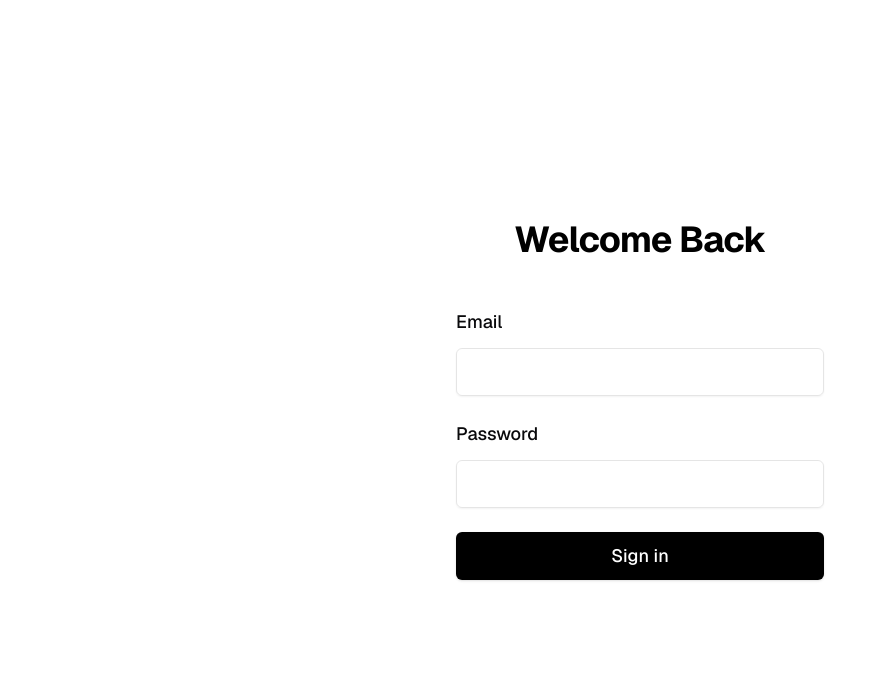
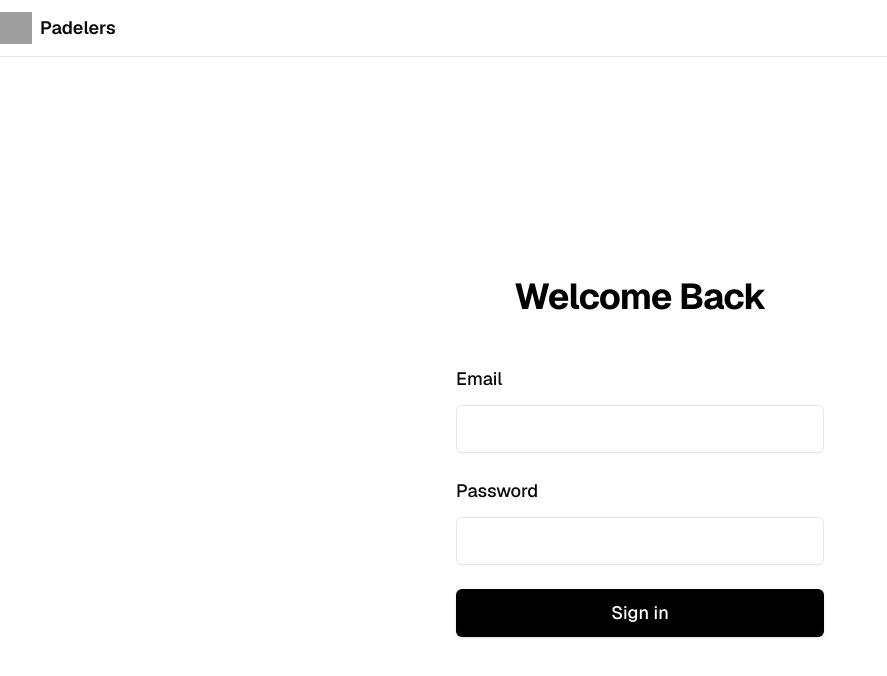
Before and after one commit to mohamedar97/padel-scoreboard, a Next.js app: page /login in a window 1280 px wide. Shown: the top 676 px of the page, without its empty margins (0-887 px from the left). Built offline with nearby package versions, Linux system fonts and the light colour scheme; no server answers; grey boxes are pictures that could not be loaded.

Commit message:
Added a header

```diff
--- a/src/app/layout.tsx
+++ b/src/app/layout.tsx
@@ -1,9 +1,9 @@
+import Header from "@/components/Header";
 import { Toaster } from "@/components/ui/sonner";
 import "@/styles/globals.css";
-
+import { Providers } from "@/components/providers";
 import { GeistSans } from "geist/font/sans";
 import { type Metadata } from "next";
-import { SessionProvider } from "next-auth/react";
 
 export const metadata: Metadata = {
   title: "Create T3 App",
@@ -15,13 +15,14 @@ export default function RootLayout({
   children,
 }: Readonly<{ children: React.ReactNode }>) {
   return (
-    <SessionProvider>
-      <html lang="en" className={`${GeistSans.variable}`}>
-        <body>
+    <html lang="en" className={`${GeistSans.variable}`}>
+      <body>
+        <Providers>
+          <Header />
           {children}
           <Toaster />
-        </body>
-      </html>
-    </SessionProvider>
+        </Providers>
+      </body>
+    </html>
   );
 }
--- a/src/app/login/page.tsx
+++ b/src/app/login/page.tsx
@@ -4,7 +4,6 @@ import { redirect } from "next/navigation";
 
 export default async function LoginPage() {
   const session = await auth();
-  console.log(session);
 
   if (session) {
     redirect("/");
--- /dev/null
+++ b/src/components/Header.tsx
@@ -0,0 +1,37 @@
+"use client";
+
+import Image from "next/image";
+import { useSession, signOut } from "next-auth/react";
+import { Button } from "@/components/ui/button";
+
+const Header = () => {
+  const { data: session, status } = useSession();
+
+  return (
+    <header className="sticky top-0 z-50 w-full border-b bg-background/95 backdrop-blur supports-[backdrop-filter]:bg-background/60">
+      <div className="container mx-auto flex h-14 items-center justify-between">
+        <div className="flex items-center gap-2">
+          <Image
+            src="/logo.png"
+            alt="Padel Logo"
+            width={32}
+            height={32}
+            className="h-8 w-8"
+          />
+          <span className="text-lg font-semibold">Padelers</span>
+        </div>
+
+        {status === "authenticated" && (
+          <Button
+            variant="ghost"
+            onClick={() => signOut({ callbackUrl: "/login" })}
+          >
+            Logout
+          </Button>
+        )}
+      </div>
+    </header>
+  );
+};
+
+export default Header;
--- a/src/components/TournamentList.tsx
+++ b/src/components/TournamentList.tsx
@@ -16,7 +16,6 @@ interface TournamentListProps {
 export default function TournamentList({ tournaments }: TournamentListProps) {
   const [showAllTournaments, setShowAllTournaments] = useState(false);
   const { data: session } = useSession();
-  console.log(session);
 
   // Get the latest tournament
   const latestTournament = tournaments[0];
--- /dev/null
+++ b/src/components/providers.tsx
@@ -0,0 +1,7 @@
+"use client";
+
+import { SessionProvider } from "next-auth/react";
+
+export function Providers({ children }: { children: React.ReactNode }) {
+  return <SessionProvider>{children}</SessionProvider>;
+}
--- a/src/lib/actions/addTeamsToTournament.ts
+++ b/src/lib/actions/addTeamsToTournament.ts
@@ -22,7 +22,6 @@ export type AddTeamsInput = z.infer<typeof addTeamsSchema>;
 export async function addTeamsToTournament(input: AddTeamsInput) {
   try {
     // Validate the input
-    console.log("input", input);
     const validatedData = addTeamsSchema.parse(input);
 
     // Insert all teams
--- a/src/lib/actions/createTournament.ts
+++ b/src/lib/actions/createTournament.ts
@@ -37,8 +37,6 @@ export async function createTournament(input: CreateTournamentInput) {
       })
       .returning();
 
-    console.log("newTournament", newTournament);
-
     // Revalidate the tournaments page to show the new tournament
     revalidatePath("/");
     revalidateTag("tournaments");
```
